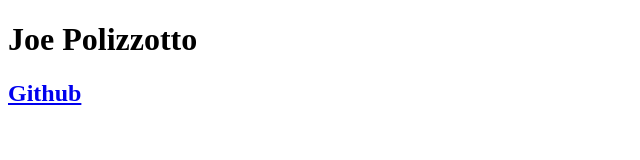
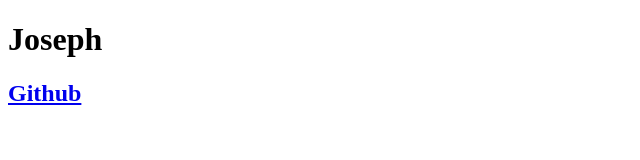
Before and after one commit to polizoto/portfolio-generator, a website: page index.html in a window 1280 px wide. Shown: the whole page, without its empty margins (0-640 px from the left). Drawn offline with Linux system fonts and the light colour scheme.

```diff
--- a/index.html
+++ b/index.html
@@ -9,7 +9,7 @@
     </head>
 
     <body>
-      <h1>Joe Polizzotto</h1>
+      <h1>Joseph</h1>
       <h2><a href="https://github.com/polizoto">Github</a></h2>
     </body>
     </html>
```
Also changed, not shown: package.json (added, +22 -0 lines), 2 other files.
